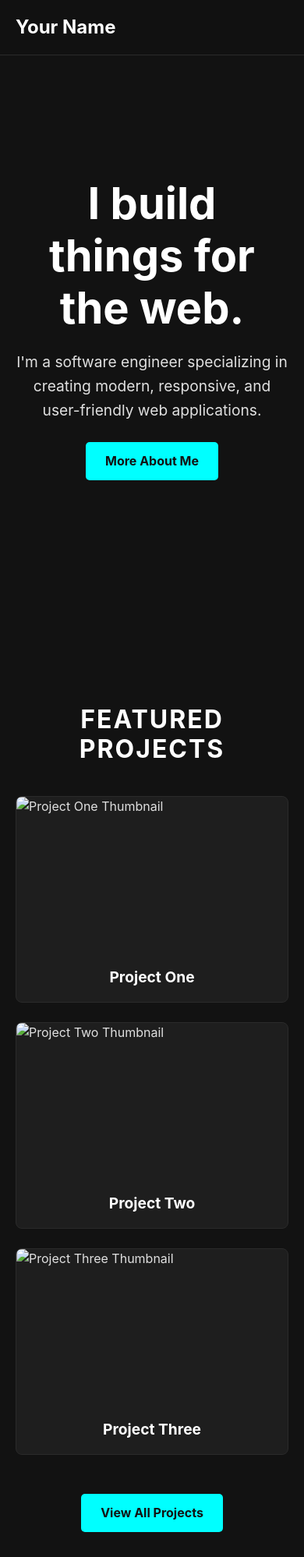
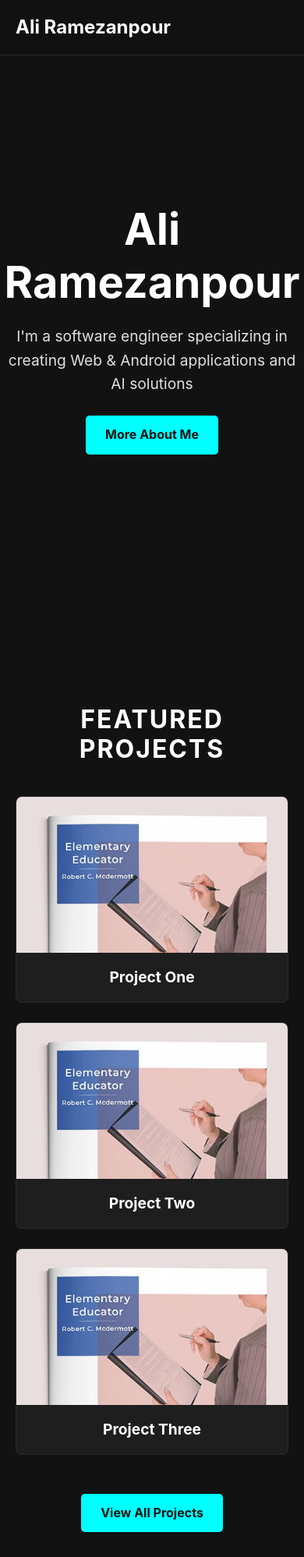
Before and after one commit to amirdehi/personal-website, a plain HTML site: page index.html in a window 390 px wide. Shown: the top 1997 px of the page at 78% size. Drawn offline with Linux system fonts and the light colour scheme.

Commit message:
refactor index page

```diff
--- a/index.html
+++ b/index.html
@@ -3,8 +3,8 @@
 <head>
     <meta charset="UTF-8">
     <meta name="viewport" content="width=device-width, initial-scale=1.0">
-    <title>Your Name - Software Engineer</title>
-    <!-- Link ALL your CSS files here -->
+    <title>Ali Ramezanpour - Software Engineer</title>
+
     <link rel="stylesheet" href="src/assets/style.css">
     <link rel="stylesheet" href="src/portfolio/portfolio.css">
     <link rel="stylesheet" href="src/gallery/gallery.css">
@@ -16,7 +16,7 @@
 <!-- Header & Navigation -->
 <header>
     <nav>
-        <div class="logo">Your Name</div>
+        <div class="logo">Ali Ramezanpour</div>
         <ul>
             <li><a href="#" class="active">Home</a></li>
             <li><a href="#about">About</a></li>
@@ -28,70 +28,74 @@
 </header>
 
 <main>
-    <!-- Home Section -->
+    <!-- About Section -->
     <section id="about">
         <div class="hero-content">
-            <h1>I build things for the web.</h1>
-            <p>I'm a software engineer specializing in creating modern, responsive, and user-friendly web applications.</p>
+            <h1>Ali Ramezanpour</h1>
+            <p>I'm a software engineer specializing in creating Web & Android applications and AI solutions</p>
             <a href="src/about/about.html" class="btn" style="margin-top: 25px;">More About Me</a>
         </div>
     </section>
 
-    <!-- Portfolio Section Preview -->
+    <!-- Portfolio Section -->
     <section id="portfolio">
         <h2>Featured Projects</h2>
         <div class="portfolio-grid">
-            <!-- Show 2-3 of your best projects -->
-            <div class="portfolio-item" data-title="Project One" data-description="A detailed description of Project One. It solves a real-world problem by leveraging modern technologies like React and Node.js." data-image="images/project1-large.jpg">
-                <img src="images/project1-thumb.jpg" alt="Project One Thumbnail">
+            <!-- Show 3 of best projects -->
+            <div class="portfolio-item" data-title="Project One"
+                 data-description="A detailed description of Project One. It solves a real-world problem by leveraging modern technologies like React and Node.js."
+                 data-image="src/images/portfolio/portfolio-template.jpg">
+                <img src="src/images/portfolio/portfolio-template.jpg" alt="Project One Thumbnail">
                 <h3>Project One</h3>
             </div>
-            <div class="portfolio-item" data-title="Project Two" data-description="Description for the second project. This was a mobile-first e-commerce platform built with Vue.js and a headless CMS." data-image="images/project2-large.jpg">
-                <img src="images/project2-thumb.jpg" alt="Project Two Thumbnail">
+            <div class="portfolio-item" data-title="Project Two"
+                 data-description="Description for the second project. This was a mobile-first e-commerce platform built with Vue.js and a headless CMS."
+                 data-image="src/images/portfolio/portfolio-template.jpg">
+                <img src="src/images/portfolio/portfolio-template.jpg" alt="Project Two Thumbnail">
                 <h3>Project Two</h3>
             </div>
-            <div class="portfolio-item" data-title="Project Three" data-description="A data visualization dashboard created with D3.js to display complex analytics in an intuitive way." data-image="images/project3-large.jpg">
-                <img src="images/project3-thumb.jpg" alt="Project Three Thumbnail">
+            <div class="portfolio-item" data-title="Project Three"
+                 data-description="A data visualization dashboard created with D3.js to display complex analytics in an intuitive way."
+                 data-image="src/images/portfolio/portfolio-template.jpg">
+                <img src="src/images/portfolio/portfolio-template.jpg" alt="Project Three Thumbnail">
                 <h3>Project Three</h3>
             </div>
         </div>
-        <!-- Button to redirect to the full portfolio page -->
         <div class="section-more-link">
             <a href="src/portfolio/portfolio.html" class="btn">View All Projects</a>
         </div>
     </section>
 
-    <!-- Gallery Section Preview -->
+    <!-- Gallery Section -->
     <section id="gallery">
         <h2>Recent Photos</h2>
         <div class="gallery-grid">
-            <!-- Show a handful of your favorite photos -->
+            <!-- Show a handful of favorite photos -->
             <div class="gallery-item">
-                <img src="images/photo1.jpg" alt="A photo taken by me">
+                <img src="src/images/gallery/gallery-template.jpg" alt="A photo taken by me">
             </div>
             <div class="gallery-item">
-                <img src="images/photo2.jpg" alt="A photo taken by me">
+                <img src="src/images/gallery/gallery-template.jpg" alt="A photo taken by me">
             </div>
             <div class="gallery-item">
-                <img src="images/photo3.jpg" alt="A photo taken by me">
+                <img src="src/images/gallery/gallery-template.jpg" alt="A photo taken by me">
             </div>
             <div class="gallery-item">
-                <img src="images/photo4.jpg" alt="A photo taken by me">
+                <img src="src/images/gallery/gallery-template.jpg" alt="A photo taken by me">
             </div>
         </div>
-        <!-- Button to redirect to the full gallery page -->
         <div class="section-more-link">
             <a href="src/gallery/gallery.html" class="btn">Explore All Albums</a>
         </div>
     </section>
 
-    <!-- Blog Section Preview -->
+    <!-- Blog Section -->
     <section id="blog">
         <h2>Latest Articles</h2>
         <div class="blog-list">
-            <!-- Show your 2 most recent blog posts -->
+            <!-- Show 3 recent blog posts -->
             <article class="blog-post">
-                <img src="images/blog1.jpg" alt="Blog post thumbnail">
+                <img src="src/images/blog/blog-template.jpg" alt="Blog post thumbnail">
                 <div class="blog-content">
                     <h3>My First Article on a New Technology</h3>
                     <p>Discover the fundamentals of this exciting new framework. In this post, I walk through the setup process and build a simple 'Hello World' application...</p>
@@ -99,7 +103,7 @@
                 </div>
             </article>
             <article class="blog-post">
-                <img src="images/blog2.jpg" alt="Blog post thumbnail">
+                <img src="src/images/blog/blog-template.jpg" alt="Blog post thumbnail">
                 <div class="blog-content">
                     <h3>Tips for Clean Code and Better UX</h3>
                     <p>Writing code that works is one thing; writing code that is clean and maintainable is another. Here are five key principles I follow...</p>
@@ -107,7 +111,6 @@
                 </div>
             </article>
         </div>
-        <!-- Button to redirect to the full blog page -->
         <div class="section-more-link">
             <a href="src/blog/blog.html" class="btn">Read All Articles</a>
         </div>
@@ -115,7 +118,7 @@
 </main>
 
 <footer>
-    <p>&copy; 2025 Your Name. All Rights Reserved.</p>
+    <p>&copy; 2025 Ali Ramezanpour. All Rights Reserved.</p>
 </footer>
 
 <!-- Modal for Portfolio and Gallery clicks on this page -->
```
Also changed, not shown: src/images/blog/blog-template.jpg (added), src/images/portfolio/portfolio-template.jpg (added), 1 other file.
